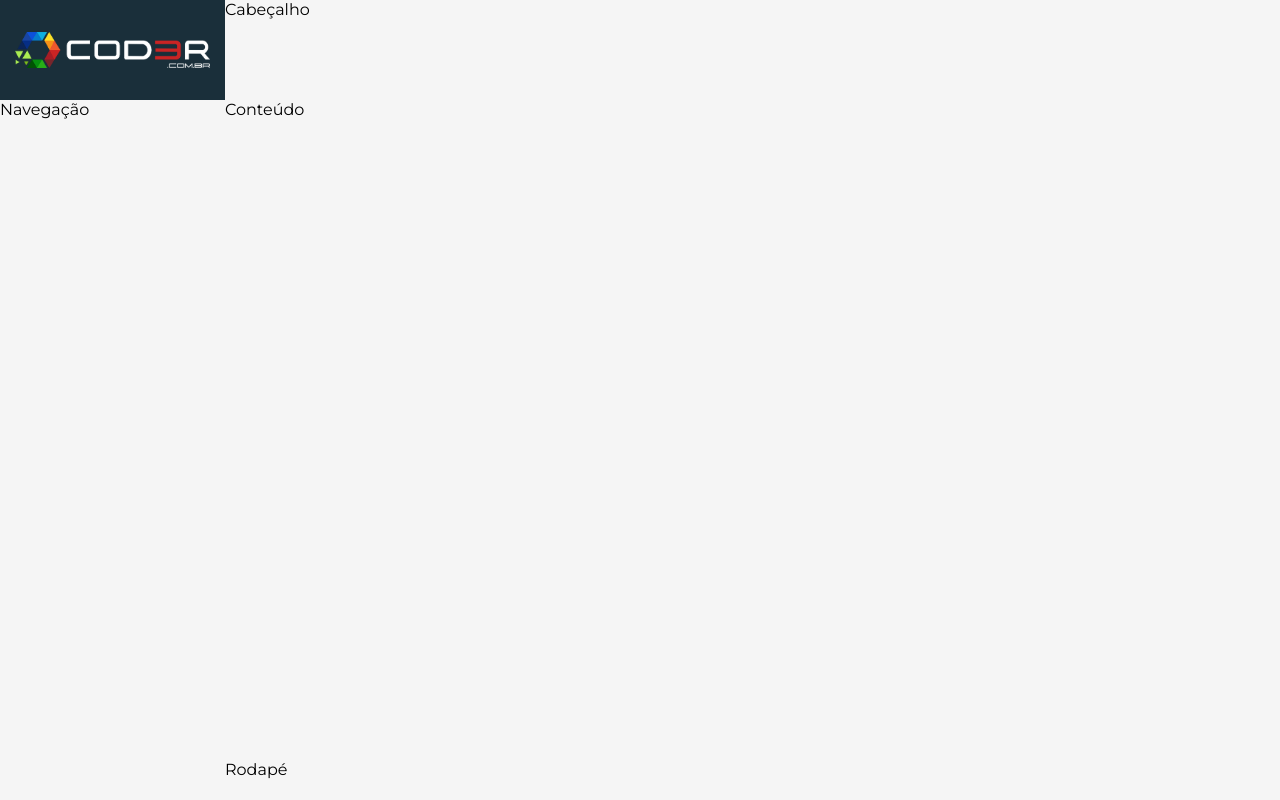
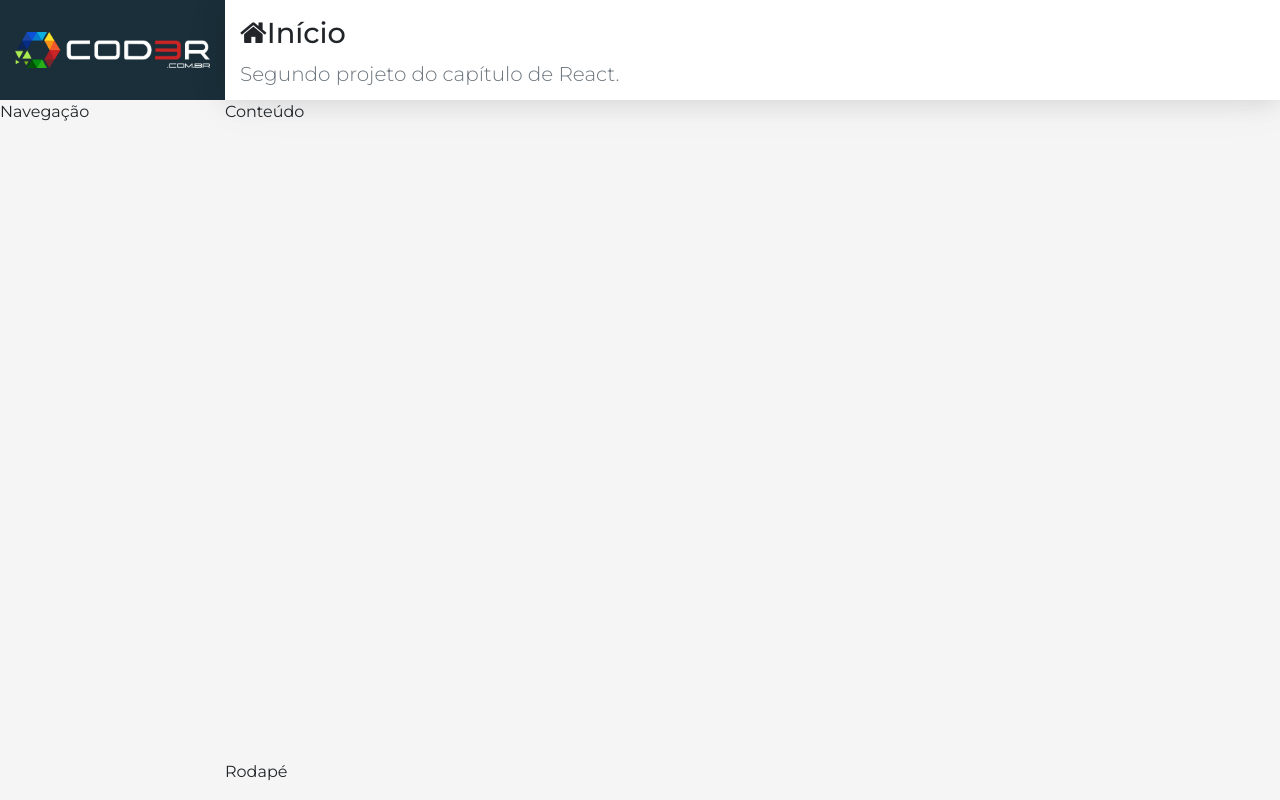
Before and after one commit to JardielSousa/Udemy-Web-Moderno-javascript-2018-code3r, a React (Create React App) app in the folder react/crud/frontend/: page / in a window 1280 px wide. Built offline with nearby package versions, Linux system fonts and the light colour scheme.

Commit message:
React crud componente cabecalho

```diff
--- a/react/crud/frontend/src/components/template/Header.css
+++ b/react/crud/frontend/src/components/template/Header.css
@@ -0,0 +1,11 @@
+header.header {
+  background-color: #FFF;
+  padding: 0px 15px;
+  overflow: hidden;
+  white-space: nowrap;
+  box-shadow: var(--shadow)
+}
+
+header.header h1 {
+  font-size: 1.8em;
+}
--- a/react/crud/frontend/src/components/template/Header.jsx
+++ b/react/crud/frontend/src/components/template/Header.jsx
@@ -2,6 +2,10 @@
 import "./Header.css"
 
 export default props =>
-  <header className="header">
-    Cabeçalho
+  <header className="header d-none d-sm-flex flex-column">
+    <h1 className="mt-3">
+      <i className={`fa fa-${props.icon}`}></i>
+      {props.title}
+    </h1>
+    <p className="lead text-muted">{props.subtitle}</p>
   </header>
--- a/react/crud/frontend/src/components/template/Main.jsx
+++ b/react/crud/frontend/src/components/template/Main.jsx
@@ -4,7 +4,7 @@
 
 export default props =>
   <React.Fragment>
-    <Header />
+    <Header {...props} />
     <main className="content">
       Conteúdo
     </main>
--- a/react/crud/frontend/src/main/App.jsx
+++ b/react/crud/frontend/src/main/App.jsx
@@ -1,5 +1,7 @@
 import React from "react";
 import "./App.css"
+import "bootstrap/dist/css/bootstrap.min.css"
+import "font-awesome/css/font-awesome.min.css"
 
 import Logo from "../components/template/Logo"
 import Nav from "../components/template/Nav"
@@ -10,6 +12,6 @@
   <div className="app">
     <Logo />
     <Nav />
-    <Main />
+    <Main icon="home" title="Início" subtitle="Segundo projeto do capítulo de React." />
     <Footer />
   </div>
```
